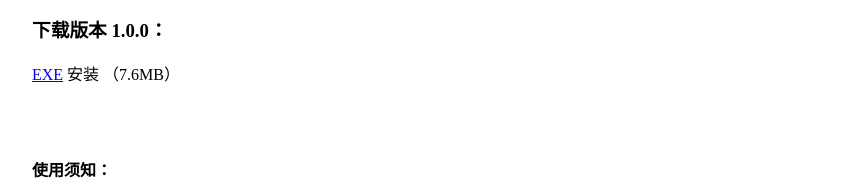
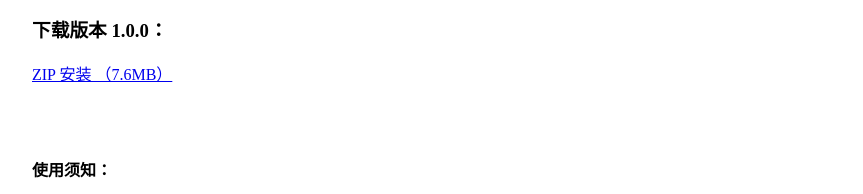
Before and after one commit to abokecn/Heart-to-do, a plain HTML site: page index.html in a window 1280 px wide. Shown: the part 400-594 px from the top of the page, without its empty margins (208-1071 px from the left). Drawn offline with Linux system fonts and the light colour scheme.

Commit message:
Update index.html

```diff
--- a/index.html
+++ b/index.html
@@ -74,7 +74,7 @@
 <a name="download"></a>
 <h3 _msttexthash="26120588" _msthash="107">下载版本 1.0.0：</h3>
 
-<font _mstmutation="1" _msttexthash="180949145" _msthash="108"><a href="https://download.daozheng.asia/随心待办.exe" _mstmutation="1" _istranslated="1">EXE</a> 安装 （7.6MB）<br _mstmutation="1" _istranslated="1"><br _mstmutation="1" _istranslated="1"><br _mstmutation="1" _istranslated="1"><br _mstmutation="1" _istranslated="1"><br _mstmutation="1" _istranslated="1"> <strong _mstmutation="1" _istranslated="1">使用须知：</strong></font>
+<font _mstmutation="1" _msttexthash="180949145" _msthash="108"><a href="https://download.daozheng.asia/heart-to-do.zip" _mstmutation="1" _istranslated="1">ZIP 安装 （7.6MB）</a><br _mstmutation="1" _istranslated="1"><br _mstmutation="1" _istranslated="1"><br _mstmutation="1" _istranslated="1"><br _mstmutation="1" _istranslated="1"><br _mstmutation="1" _istranslated="1"> <strong _mstmutation="1" _istranslated="1">使用须知：</strong></font>
 <ul>
     <li class="indent" _msttexthash="74859668" _msthash="109">本软件不具备储存信息的功能，使用期间如关闭软件将丢失所有内容</li>
     <li class="indent" _msttexthash="38016693" _msthash="110">如出现以上情况道政工作室概不责</li>
```
